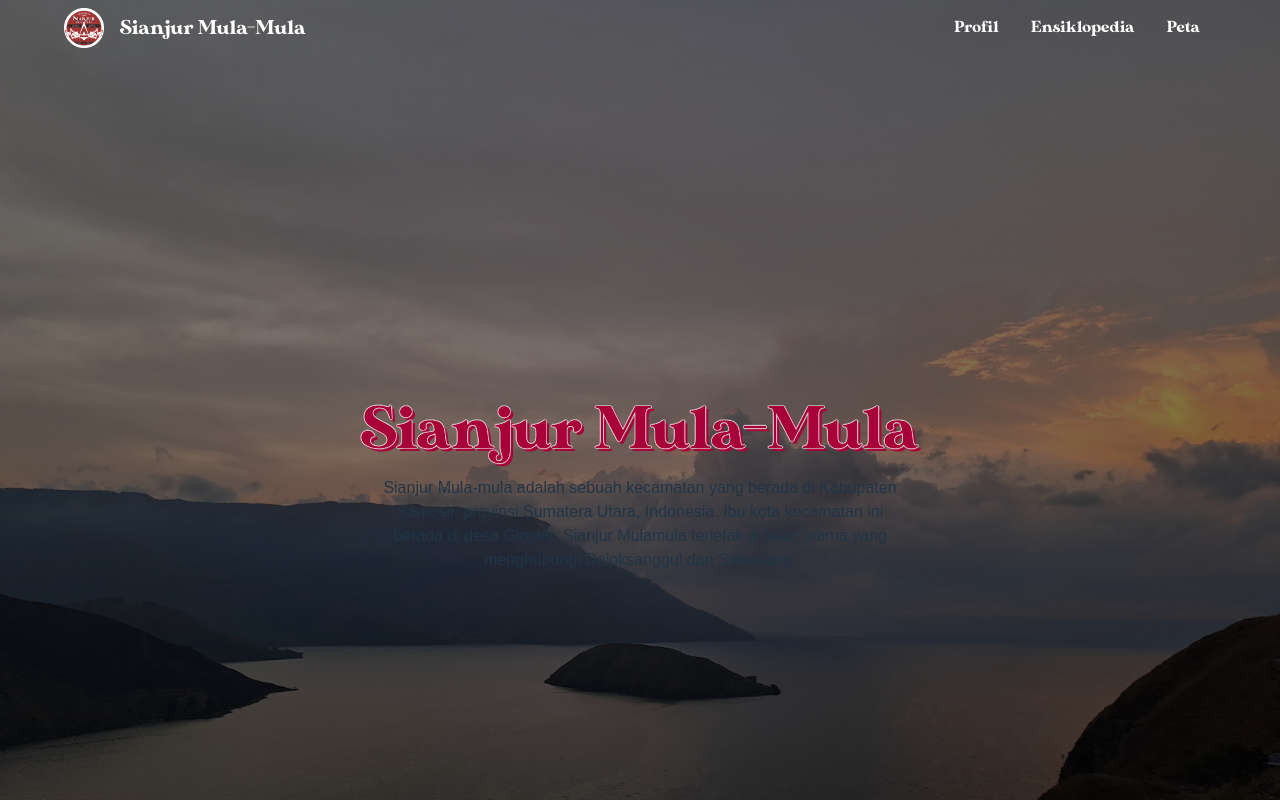
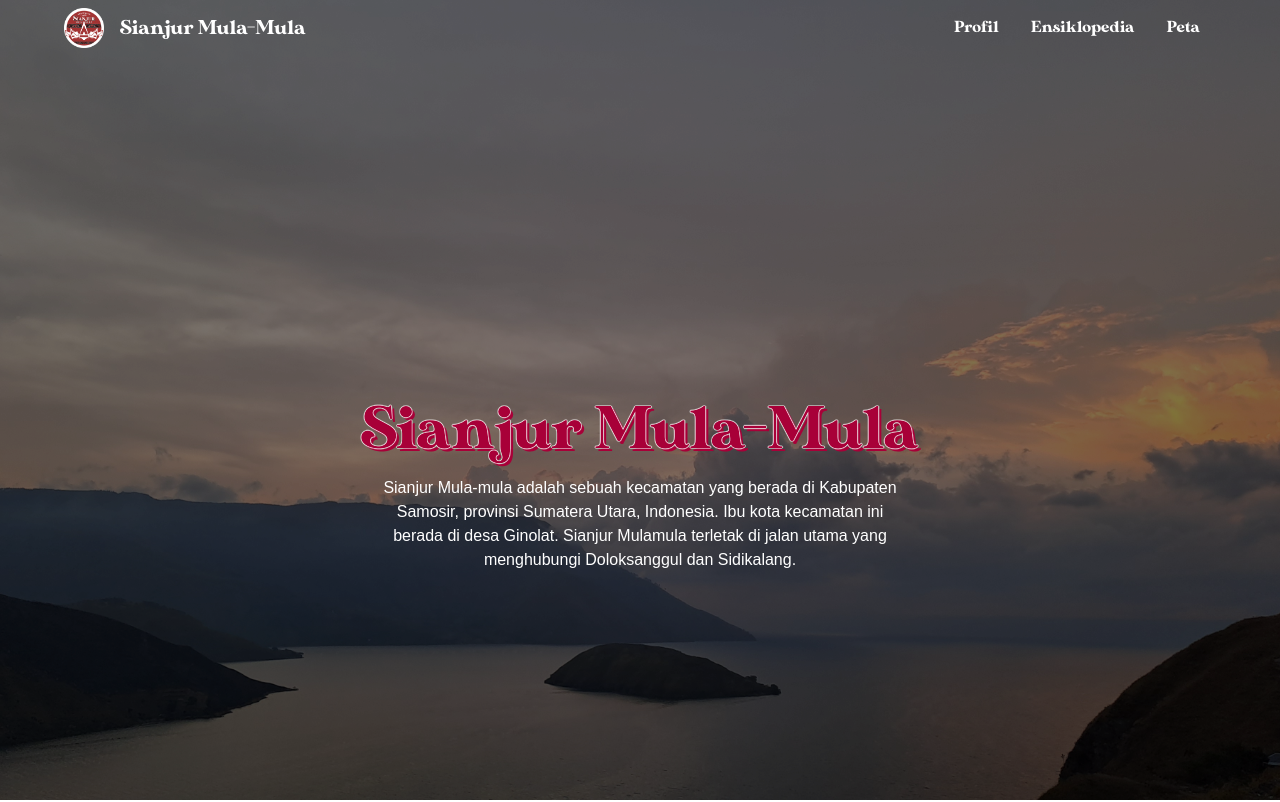
Before and after one commit to karuniaperjuangan/sianjurmulamula-frontend, a React (Vite) app: page / in a window 1280 px wide. Shown: the top 802 px of the page. Built offline with nearby package versions, Linux system fonts and the light colour scheme.

Commit message:
update text color

```diff
--- a/index.html
+++ b/index.html
@@ -6,7 +6,7 @@
     <meta name="viewport" content="width=device-width, initial-scale=1.0" />
     <title>Sianjur Mula-Mula</title>
   </head>
-  <body>
+  <body class="text-white">
     <div id="root"></div>
     <script type="module" src="/src/main.tsx"></script>
   </body>
--- a/package.json
+++ b/package.json
@@ -4,7 +4,7 @@
   "version": "0.0.0",
   "type": "module",
   "scripts": {
-    "dev": "vite",
+    "dev": "vite --host",
     "build": "tsc && vite build",
     "lint": "eslint src --ext ts,tsx --report-unused-disable-directives --max-warnings 0",
     "preview": "vite preview"
--- a/src/components/Home/1Beranda.tsx
+++ b/src/components/Home/1Beranda.tsx
@@ -6,7 +6,7 @@ export default function Beranda() {
         <img src={BackgroundImage} className='w-full object-cover brightness-50'></img>
         <div className='absolute top-1/3 md:top-1/2 my-auto mx-auto'>
         <h1 className='text-3xl sm:text-6xl smm-title top-1/2 font-made-sunflower text-smm-red stroke-white hover:scale-105 transition-all'>Sianjur Mula-Mula</h1>
-        <p className='font-montserrat max-w-2xl w-4/5 mx-auto py-4 text-center hover:scale-105 transition-all'>Sianjur Mula-mula adalah sebuah kecamatan yang berada di Kabupaten Samosir, provinsi Sumatera Utara, Indonesia. Ibu kota kecamatan ini berada di desa Ginolat. Sianjur Mulamula terletak di jalan utama yang menghubungi Doloksanggul dan Sidikalang.</p>
+        <p className='font-montserrat max-w-2xl w-4/5 mx-auto py-4 text-center hover:scale-105 transition-all text-white'>Sianjur Mula-mula adalah sebuah kecamatan yang berada di Kabupaten Samosir, provinsi Sumatera Utara, Indonesia. Ibu kota kecamatan ini berada di desa Ginolat. Sianjur Mulamula terletak di jalan utama yang menghubungi Doloksanggul dan Sidikalang.</p>
         </div>
       </div>
     )
--- a/src/index.css
+++ b/src/index.css
@@ -1,6 +1,10 @@
 @tailwind base;
 @tailwind components;
 @tailwind utilities;
+
+html {
+  @apply text-white;
+}
 
 @layer base {
   @font-face {
```
